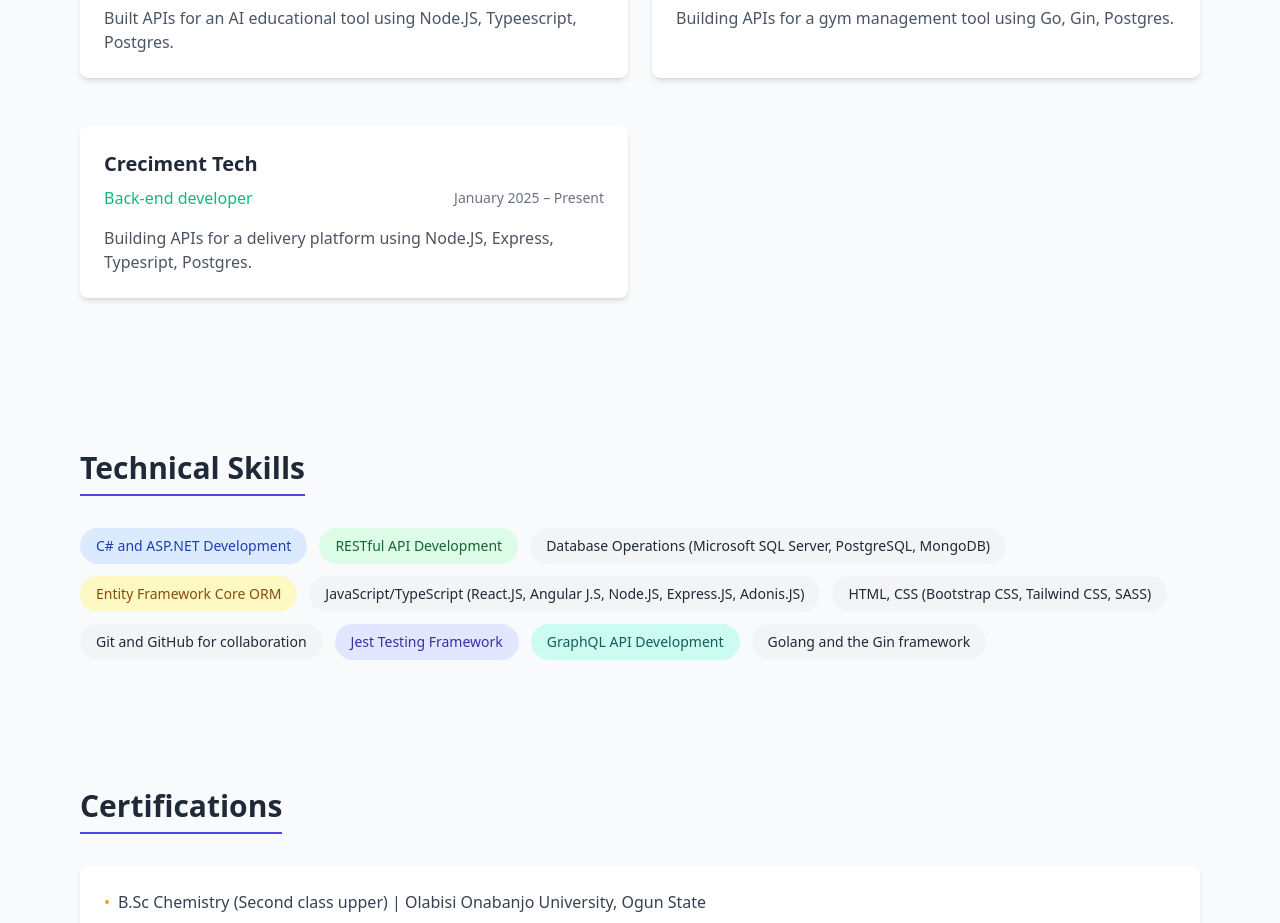
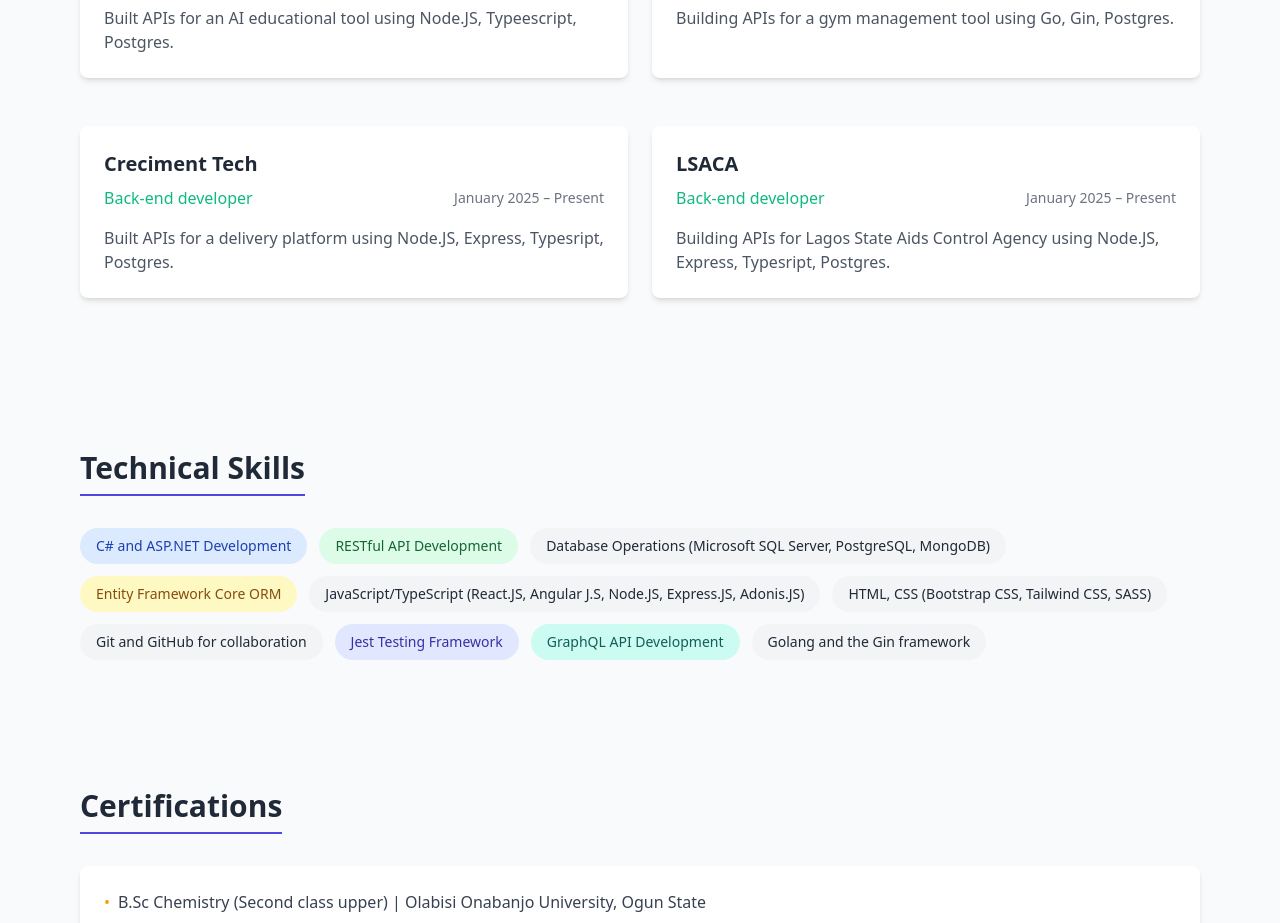
Before and after one commit to nobelium24/my-portfolio, a React (Vite) app: page / in a window 1280 px wide. Shown: the part 2280-3203 px from the top of the page. Built offline with nearby package versions, Linux system fonts and the light colour scheme.

Commit message:
minor update

```diff
--- a/src/App.tsx
+++ b/src/App.tsx
@@ -92,7 +92,13 @@
       title: "Creciment Tech",
       role: "Back-end developer",
       period: "January 2025 – Present",
-      description: "Building APIs for a delivery platform using Node.JS, Express, Typesript, Postgres."
+      description: "Built APIs for a delivery platform using Node.JS, Express, Typesript, Postgres."
+    },
+    {
+      title: "LSACA",
+      role: "Back-end developer",
+      period: "January 2025 – Present",
+      description: "Building APIs for Lagos State Aids Control Agency using Node.JS, Express, Typesript, Postgres."
     }
   ]
 
```
